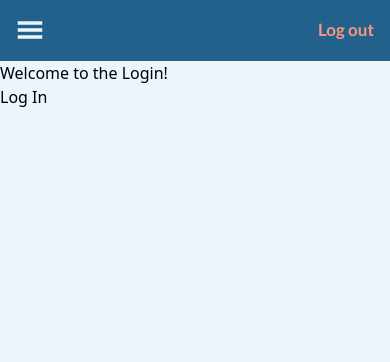
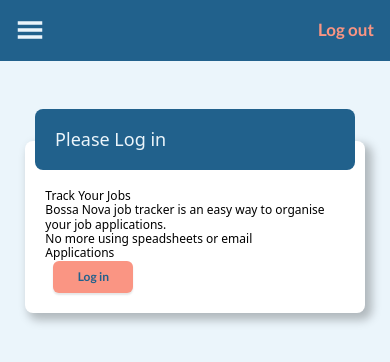
Before and after one commit to SchoolOfCode/final-project-repo-bossa-nova, a React (Create React App) app: page / in a window 390 px wide. Shown: the top 362 px of the page. Built offline with nearby package versions, Linux system fonts and the light colour scheme; a web font is replaced by a local one.

Commit message:
initial login page setup

```diff
--- a/src/Components/LoginButton/index.js
+++ b/src/Components/LoginButton/index.js
@@ -1,10 +1,17 @@
 import React from "react";
 import { useAuth0 } from "@auth0/auth0-react";
+import Button from "../Button";
 
 const LoginButton = () => {
   const { loginWithRedirect } = useAuth0();
 
-  return <button onClick={() => loginWithRedirect()}>Log In</button>;
+  return (
+    <Button
+      btn="negativeButton"
+      text="Log in"
+      onClick={() => loginWithRedirect()}
+    />
+  );
 };
 
 export default LoginButton;
--- a/src/Components/Table/index.js
+++ b/src/Components/Table/index.js
@@ -142,7 +142,7 @@ export default function StickyHeadTable() {
                                     }}
                                   />
                                   <Button
-                                    btn="tableNegativeButton"
+                                    btn="negativeButton"
                                     text="Delete"
                                     handleClick={() =>
                                       handleDeleteRequest(job._id)
--- a/src/Pages/Login/index.js
+++ b/src/Pages/Login/index.js
@@ -1,14 +1,27 @@
 import LoginButton from "../../Components/LoginButton";
-import LogoutButton from "../../Components/LogoutButton";
+
+import HeroContainer from "../../Components/LayoutComponents/HeroContainer";
 
 export default function Login() {
   return (
-    <>
+    <HeroContainer title={"Please Log in"}>
       <main>
-        <h2>Welcome to the Login!</h2>
-        <LoginButton />
-        <LogoutButton />
+        <div>
+          <img className="hidden md:block" src="logo-01.png" />
+          <img className="hidden md:block" src="login-image.png" />
+          <h2 className="md:hidden">Track Your Jobs</h2>
+          <h2 className="hidden md:block text-loginDesktop">Track</h2>
+          <h2 className="hidden md:block text-loginDesktop">Your</h2>
+          <h2 className="hidden md:block text-loginDesktop">Job</h2>
+          <p>
+            Bossa Nova job tracker is an easy way to organise your job
+            applications.
+          </p>
+          <p>No more using speadsheets or email</p>
+          <h3>Applications</h3>
+          <LoginButton />
+        </div>
       </main>
-    </>
+    </HeroContainer>
   );
 }
--- a/tailwind.config.js
+++ b/tailwind.config.js
@@ -47,6 +47,7 @@ module.exports = {
       desktopMain: ["18px", "21.6px"],
       desktopHeroHeading: ["28px", "43.2px"],
       desktopSidebar: ["20px", "28.8px"],
+      loginDesktop: ["96px", "115.2px"],
     },
 
     boxShadow: {
```
Also changed, not shown: public/login-image.png (added).
